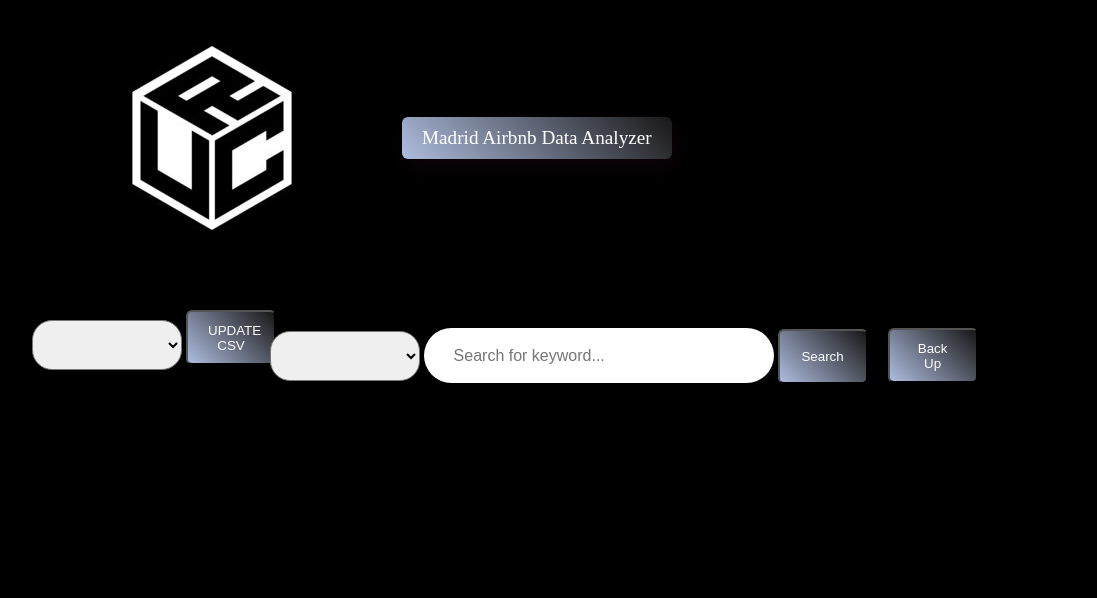
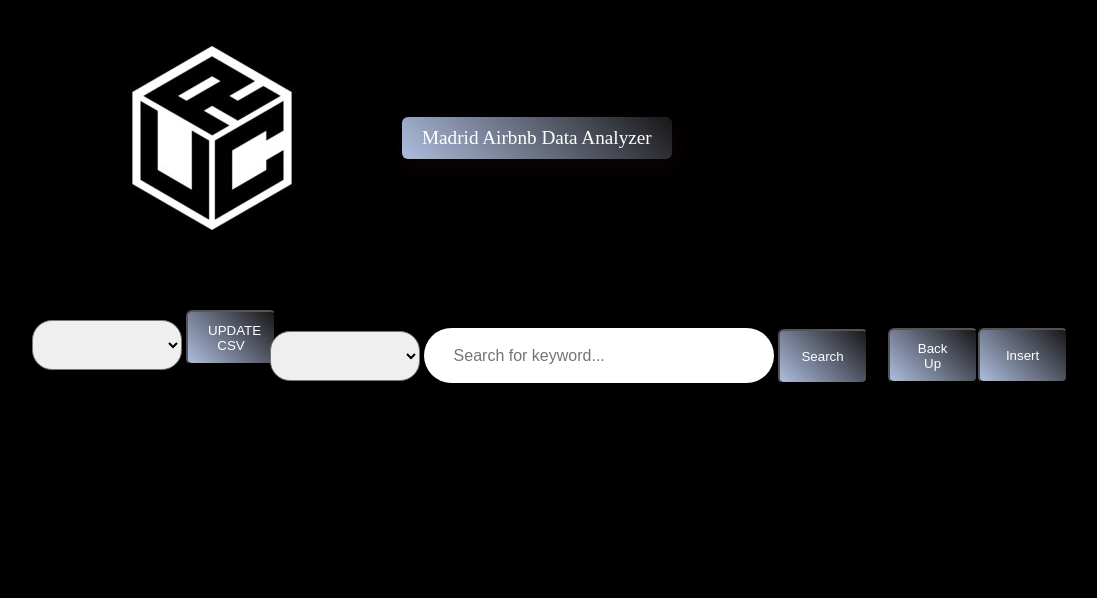
Before and after one commit to kgarc044/two-man-group, a Flask app: page / in a window 1320 px wide. Shown: the top 598 px of the page, without its empty margins (34-1131 px from the left). Run offline with Flask 2, Linux system fonts and the light colour scheme; lists and menus that the app fills with data are empty.

Commit message:
Fixed edit and added insert function/button

```diff
--- a/myproj/app.py
+++ b/myproj/app.py
@@ -119,8 +119,8 @@
     index = index.replace(')', '')
     test = index.split(', ')
 
-    print(files[file][int(test[0])])
-    print(arr[int(test[1])])
+    # print(files[file][int(test[0])])
+    # print(arr[int(test[1])])
 
     for i in range(int(test[1]),session.get('num_total', None)):
         arr[i] = (arr[i][0], int(arr[i][1]) - 1)
@@ -139,18 +139,35 @@
     arr = session.get('arr', None)
     file = session.get('file', None)
     num_list = range(session.get('num_list', None))
-    num_total = range(session.get('num_total', None) - 1)
+    num_total = range(session.get('num_total', None))
     title = list(files[file][0].keys())
     num_title = range(len(title))
 
-    index=[]
-    index1=int(request.values['row'])
+    fields=[]
+    index=int(request.values['row'])
+    temp = dict(zip(title, arr[index][0]))
     for i in num_title:
-        arr[index1][0][i] = request.form['h'+str(i)]
-        files[file][index1][title[i]] = request.form['h'+str(i)]
+        fields.append(request.form['h'+str(i)])
+        arr[index][0][i] = request.form['h'+str(i)]
+
+    file_index = files[file].index(temp)
+    temp2 = dict(zip(title, fields))
+    # print(temp2)
+    # print(file_index)
+    files[file][file_index] = temp2
+
+    # for i in num_title:
+    #     fields.append(request.form['h'+str(i)])
+    #     arr[index1][0][i] = request.form['h'+str(i)]
+    #     files[file][index1][title[i]] = request.form['h'+str(i)]
+
+    # print(files[file].index(temp))
+
     session['arr'] = arr
-    return render_template('searching.html', f_name_list = f_name_list, file=file, arr=arr, index1=index1,
-        title=title, num_title=num_title, num_list=num_list, num_total=num_total, index=index, enumerate=enumerate)
+
+    return render_template('searching.html', f_name_list = f_name_list, file=file, arr=arr, index1=index,
+        title=title, num_title=num_title, num_list=num_list, num_total=num_total, enumerate=enumerate)
+    # return render_template('searching.html', f_name_list=f_name_list, enumerate=enumerate)
 
 @app.route('/export', methods = ['POST'])
 def export():
@@ -168,7 +185,29 @@
     dict_to_json(files[file],"data/"+file+"-backup.json")
     BackUpMsg = "New "+file+" has been backed up!!!"
     files[file+"-backup"]=read_json("data/"+file+"-backup.json")
-    return render_template('index.html',BackUpMsg=BackUpMsg, f_name_list=f_name_list,title=title)
+    return render_template('index.html',BackUpMsg=BackUpMsg, f_name_list=f_name_list,title=title, enumerate=enumerate)
+
+@app.route('/insert', methods = ['POST'])
+def insert():
+    f_name_list = files.keys()
+    arr = session.get('arr', None)
+    file = session.get('file', None)
+    num_list = range(session.get('num_list', None))
+    num_total = range(session.get('num_total', None))
+    title = list(files[file][0].keys())
+    num_title = range(len(title))
+
+    fields = []
+    for i in num_title:
+        fields.append(request.form['h'+str(i)])
+    arr.append(((fields[0], fields[1]), len(arr)))
+
+    temp = dict(zip(title, fields))
+
+    files[file].append(temp)
+
+    return render_template('searching.html', f_name_list = f_name_list, file=file, arr=arr,
+        title=title, num_title=num_title, num_list=num_list, num_total=num_total, enumerate=enumerate)
 
 if __name__ == "__main__":
     app.run(debug=True)
--- a/myproj/static/style.css
+++ b/myproj/static/style.css
@@ -93,7 +93,7 @@
 }
 
 .content .wrapper{
-    width: 800px;
+    width: 1000px;
     height: 100px;
     display: flex;
     /* border-color: chocolate;
@@ -110,6 +110,15 @@
     top: 20px;
     left: 20px;
 }
+
+.content .wrapper .insertblock{
+  width: 200px;
+  height: 60px;
+  position: relative;
+  top: 20px;
+  left:20px;
+}
+
 .content .csvDisplay{
     width: 89.7%;
     height: 1000px;
@@ -169,6 +178,14 @@
   padding: 10px 20px;
   color: rgb(255, 255, 255);
 
+}
+#insert_bnt{
+  width: 90px;
+  height: 55px;
+  background: linear-gradient(45deg, #aebddf, rgb(24, 23, 23));
+  border-radius: 6px;
+  padding: 10px 20px;
+  color: rgb(255, 255, 255);
 }
 
 h1.bkup-msg{
--- a/myproj/templates/index.html
+++ b/myproj/templates/index.html
@@ -45,16 +45,35 @@
                             <button type="Back Up File" id = "backup_bnt">Back Up</button>
                         </form>
                     </div>
-
+                    <div class = "insertblock">
+                        <button onclick="togglePopup2('0')" name="insert" id="insert_bnt">Insert</button>
+                        <script>
+                            function togglePopup2(clicked_id) {
+                                document.getElementById("input-field").innerHTML = '{% for idx,title in enumerate(title) %}<p>{{title}}</p>\
+                                Field: {{idx + 1}} <input id="input-something" name = "h{{idx}}" value="" ="text" class="validate">{% endfor %}\
+                                <button id="second-button" value="'+clicked_id+'" name="row">Confirm</button></div>';
+                                document.getElementById("popup-1").classList.toggle("active");
+                            }
+                        </script>
+                        <div class="popup" id="popup-1">
+                            <div class="content">
+                                <div class="close-btn" onclick="togglePopup2()">×</div>
+                                    <h1>Insert fields</h1>
+                            <form class = "insert_row" method ="POST" action="\insert">
+                                <div id="input-field" class="input-field"> </div>
+                            </form>
+                        </div>
+                    </div>
+                </div>
             </div>
             <h1 class = "bkup-msg">{{BackUpMsg}}</h1>
             <!--<form action="response" method="POST">
                 <button type="submit" name="requestBnt">Request</button>
             </form>-->
+
             <div class="csvDisplay">
                 {% block content %}
                 {% endblock %}
-                </div>
             </div>
             <!--<div id="map">
                 <script
```
Also changed, not shown: myproj/templates/searching.html (+6 -6 lines). Lines whose indentation alone changed are shown as unchanged.
